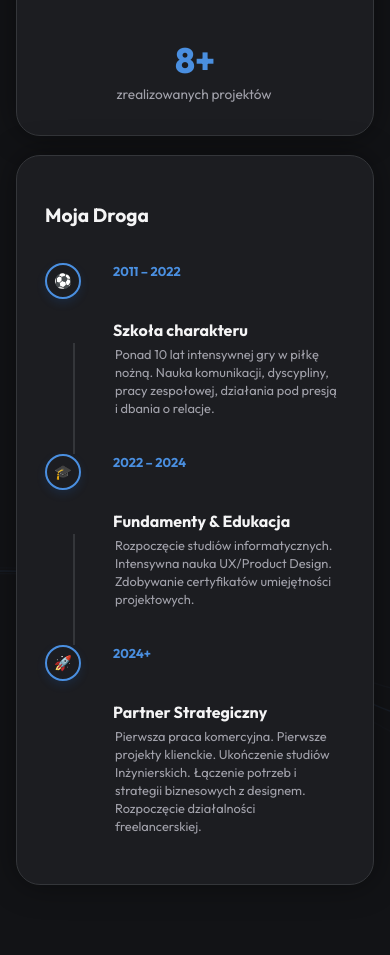
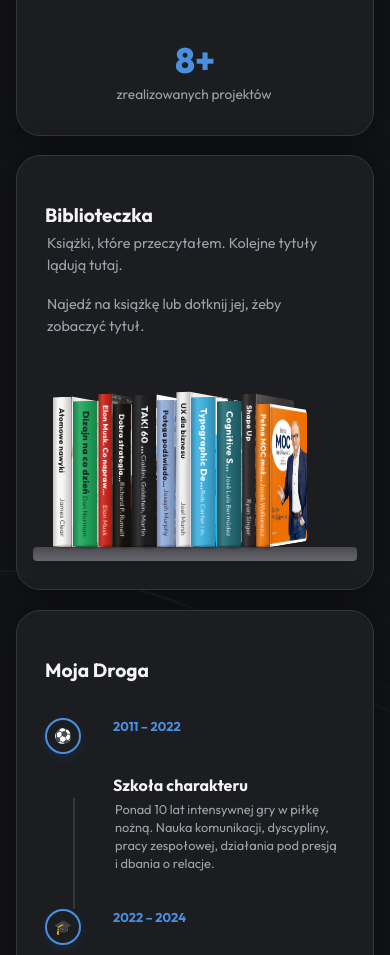
Before and after one commit to marekwietecki/portfolio, a plain HTML site: page o-mnie.html in a window 390 px wide. Shown: the part 1357-2312 px from the top of the page. Drawn offline with nearby package versions, Linux system fonts and the light colour scheme; a web font is replaced by a local one.

Commit message:
About: add bookshelf tile with 3D book mockups
- New tile above "Moja Droga": books built from a cover image only
  (spine, pages and spine colour are generated)
- Standing books on a shelf, lying stacks fill the free space on wide
  screens; on small screens all books stand and scale to fit, no scrolling
- Hover/focus lifts a book and shows title and author
- Books are defined in js/bookshelf.js, covers in assets/about/books/
- PL/EN strings for the tile

Co-Authored-By: Claude Sonnet 5.5 <noreply@anthropic.com>

```diff
--- /dev/null
+++ b/css/bookshelf.css
@@ -0,0 +1,331 @@
+/* ==========================================================================
+   BIBLIOTECZKA (o-mnie) — książki 3D złożone z samej okładki
+   Dane książek: js/bookshelf.js. Tu tylko wygląd.
+   Wymiary w px liczone od jednej zmiennej --bh (wysokość książki).
+   ========================================================================== */
+
+.bento-books {
+  grid-column: span 3;
+  display: grid;
+  grid-template-columns: minmax(200px, 260px) 1fr;
+  gap: 12px 32px;
+  align-items: end;
+  --bh: 196; /* wysokość książki w px (bez jednostki) */
+  --yaw: 64deg; /* kąt ustawienia grzbietów na półce */
+  --lie-tilt: 68deg; /* nachylenie książek leżących */
+}
+
+.books-head h3 {
+  font-size: 1.2rem;
+  color: var(--text-heading);
+  margin-bottom: 6px;
+}
+
+.books-head p {
+  color: var(--text-secondary);
+  font-size: 0.9rem;
+  line-height: 1.5;
+}
+
+.books-caption {
+  margin-top: 18px;
+  min-height: 3.2em;
+  font-size: 0.85rem;
+  color: var(--text-muted);
+}
+
+.books-caption strong {
+  display: block;
+  color: var(--text-heading);
+  font-weight: 600;
+  font-size: 0.95rem;
+}
+
+/* --- PÓŁKA ------------------------------------------------------------ */
+.shelf {
+  position: relative;
+  min-width: 0;
+}
+
+.shelf-scroll {
+  padding: 36px 8px 0; /* góra: zapas na uniesienie książki przy hoverze */
+}
+
+.shelf-row {
+  display: flex;
+  align-items: flex-end;
+  width: 100%;
+  min-height: calc(var(--bh) * 1px);
+  position: relative;
+}
+
+/* stojące: z prawej zapas na okładkę ostatniej książki, która "wystaje" w głąb */
+.group-standing {
+  display: flex;
+  align-items: flex-end;
+  flex: none;
+  padding-right: calc(var(--bh) * 0.36px);
+}
+
+/* leżące stosy wypełniają wolne miejsce po prawej, wyśrodkowane w nim */
+.group-lying {
+  display: flex;
+  align-items: flex-end;
+  gap: calc(var(--bh) * 0.1px);
+  margin-inline: auto;
+}
+
+.shelf-board {
+  height: 14px;
+  margin: 0 -12px;
+  border-radius: 4px;
+  background: linear-gradient(
+    180deg,
+    color-mix(in srgb, var(--text-muted) 38%, var(--bg-card)) 0,
+    color-mix(in srgb, var(--text-muted) 62%, var(--bg-card)) 100%
+  );
+  box-shadow: 0 8px 14px -6px rgb(0 0 0 / 0.35);
+}
+
+/* --- JEDNA KSIĄŻKA (wspólne) ----------------------------------------- */
+.book {
+  --s: 1; /* skala wysokości (lekkie różnice między książkami) */
+  --ar: 0.782; /* proporcje okładki, ustawiane z pliku obrazu */
+  --H: calc(var(--bh) * var(--s) * 1px);
+  --W: calc(var(--H) * var(--ar));
+  --T: calc(var(--t) * var(--bh) / 220 * 1px);
+  --spine: #2b2d33;
+  --spine-ink: #fff;
+  position: relative;
+  flex: none;
+  height: var(--H);
+  outline: none;
+  cursor: default;
+}
+
+.book-box {
+  position: absolute;
+  bottom: 0;
+  width: var(--W);
+  height: var(--H);
+  transform-style: preserve-3d;
+  transition: transform 0.45s cubic-bezier(0.2, 0.8, 0.2, 1);
+}
+
+.face {
+  position: absolute;
+  backface-visibility: hidden;
+}
+
+.f-front {
+  inset: 0;
+  transform: translateZ(calc(var(--T) / 2));
+  background: var(--cover) center / cover no-repeat, #ddd;
+  border-radius: 2px 5px 5px 2px;
+}
+
+/* zagłębienie przy grzbiecie + delikatny połysk */
+.f-front::after {
+  content: "";
+  position: absolute;
+  inset: 0;
+  border-radius: inherit;
+  background:
+    linear-gradient(
+      90deg,
+      rgb(0 0 0 / 0.28) 0,
+      rgb(255 255 255 / 0.16) 2.2%,
+      rgb(0 0 0 / 0.1) 4%,
+      transparent 9%
+    ),
+    linear-gradient(115deg, rgb(255 255 255 / 0.14), transparent 40%);
+}
+
+.f-back {
+  inset: 0;
+  transform: rotateY(180deg) translateZ(calc(var(--T) / 2));
+  background: var(--spine);
+  border-radius: 5px 2px 2px 5px;
+}
+
+.f-spine {
+  width: var(--T);
+  height: 100%;
+  left: calc((var(--W) - var(--T)) / 2);
+  transform: rotateY(-90deg) translateZ(calc(var(--W) / 2));
+  background:
+    linear-gradient(
+      90deg,
+      rgb(0 0 0 / 0.22),
+      rgb(255 255 255 / 0.1) 28%,
+      transparent 55%,
+      rgb(0 0 0 / 0.2)
+    ),
+    var(--spine);
+  color: var(--spine-ink);
+  display: flex;
+  align-items: center;
+  justify-content: space-between;
+  flex-direction: column;
+  padding: calc(var(--H) * 0.07) 0;
+  overflow: hidden;
+}
+
+.spine-title {
+  writing-mode: vertical-rl;
+  font-weight: 700;
+  font-size: clamp(8px, calc(var(--T) * 0.36), 14px);
+  letter-spacing: 0.02em;
+  line-height: 1;
+  max-height: 72%;
+  white-space: nowrap;
+  overflow: hidden;
+  text-overflow: ellipsis;
+}
+
+.spine-author {
+  writing-mode: vertical-rl;
+  font-size: clamp(7px, calc(var(--T) * 0.26), 10px);
+  opacity: 0.75;
+  white-space: nowrap;
+  line-height: 1;
+}
+
+.f-pages,
+.f-top,
+.f-bottom {
+  background:
+    repeating-linear-gradient(
+      90deg,
+      rgb(0 0 0 / 0.07) 0 1px,
+      transparent 1px 3px
+    ),
+    #efe8d8;
+}
+
+.f-pages {
+  width: var(--T);
+  height: 100%;
+  left: calc((var(--W) - var(--T)) / 2);
+  transform: rotateY(90deg) translateZ(calc(var(--W) / 2));
+  background:
+    repeating-linear-gradient(
+      0deg,
+      rgb(0 0 0 / 0.07) 0 1px,
+      transparent 1px 3px
+    ),
+    #efe8d8;
+}
+
+.f-top,
+.f-bottom {
+  width: 100%;
+  height: var(--T);
+  top: calc((var(--H) - var(--T)) / 2);
+}
+
+.f-top {
+  transform: rotateX(90deg) translateZ(calc(var(--H) / 2));
+}
+
+.f-bottom {
+  transform: rotateX(-90deg) translateZ(calc(var(--H) / 2));
+}
+
+/* --- KSIĄŻKI STOJĄCE -------------------------------------------------- */
+.book.standing {
+  width: calc(var(--T) * sin(var(--yaw)) + 1px);
+  perspective: 900px;
+  perspective-origin: 0 50%;
+}
+
+.book.standing .book-box {
+  left: calc(var(--T) * sin(var(--yaw)) / 2);
+  transform-origin: 0 50%;
+  transform: rotateY(var(--yaw));
+}
+
+.book.standing::after {
+  /* cień przy podłożu */
+  content: "";
+  position: absolute;
+  left: 0;
+  right: -6px;
+  bottom: -3px;
+  height: 6px;
+  background: radial-gradient(
+    ellipse at center,
+    rgb(0 0 0 / 0.35),
+    transparent 70%
+  );
+  pointer-events: none;
+}
+
+.book.standing:hover,
+.book.standing:focus-visible {
+  z-index: 3;
+}
+
+.book.standing:hover .book-box,
+.book.standing:focus-visible .book-box {
+  transform: translateY(-14px) rotateY(calc(var(--yaw) - 26deg));
+}
+
+.book:focus-visible .face.f-front {
+  outline: 2px solid var(--accent);
+  outline-offset: 2px;
+}
+
+/* --- KSIĄŻKI LEŻĄCE (stos po prawej) --------------------------------- */
+.lying-stack {
+  position: relative;
+  flex: none;
+  width: calc(var(--bh) * 0.95px);
+  height: calc(var(--bh) * 0.62px);
+  perspective: 1100px;
+  perspective-origin: 50% -40%;
+}
+
+.book.lying {
+  position: absolute;
+  left: 50%;
+  bottom: 0;
+  width: 0;
+  height: 0;
+  /* środek książki leży na grzbiecie książki poniżej (--below = jej grubość) */
+  --lift: calc((var(--below, 0) + var(--t) / 2) * var(--bh) / 220 * 1px);
+}
+
+.book.lying .book-box {
+  left: calc(var(--W) / -2);
+  bottom: calc(var(--H) * -0.5 * (1 - cos(var(--lie-tilt))));
+  transform-origin: 50% 50%;
+  transform: rotateX(var(--lie-tilt)) rotateZ(var(--rz, 0deg))
+    translateZ(var(--lift, 0px));
+}
+
+.book.lying:hover .book-box,
+.book.lying:focus-visible .book-box {
+  transform: rotateX(var(--lie-tilt)) rotateZ(var(--rz, 0deg))
+    translateZ(calc(var(--lift, 0px) + 14px));
+}
+
+.book.lying:hover,
+.book.lying:focus-visible {
+  z-index: 3;
+}
+
+@media (prefers-reduced-motion: reduce) {
+  .book-box {
+    transition: none;
+  }
+}
+
+/* --- MOBILE ------------------------------------------------------------ */
+@media (max-width: 768px) {
+  .bento-books {
+    grid-column: span 1;
+    grid-template-columns: 1fr;
+    --bh: 150;
+  }
+}
--- /dev/null
+++ b/js/bookshelf.js
@@ -0,0 +1,226 @@
+/* ==========================================================================
+   BIBLIOTECZKA — dodawanie książki = jeden wpis w tablicy BOOKS.
+   Potrzebna jest tylko okładka (plik w assets/about/books/); grzbiet,
+   tył, strony i kolor grzbietu generują się same.
+
+   cover   ścieżka do okładki
+   title   tytuł (pełny, pokazuje się pod półką)
+   author  autor
+   short   (opcjonalnie) krótszy tytuł na grzbiet
+   size    "thin" | "medium" | "thick" — grubość książki
+   lying   true = leży na stosie obok półki (najlepiej max 2)
+   spine   (opcjonalnie) kolor grzbietu, np. "#1e6ed6"; domyślnie z okładki
+   ========================================================================== */
+(function () {
+  "use strict";
+
+  var P = "/assets/about/books/";
+  var BOOKS = [
+    { cover: P + "atomowe-nawyki.webp", title: "Atomowe nawyki", author: "James Clear", size: "medium" },
+    { cover: P + "dizajn-na-co-dzien.webp", title: "Dizajn na co dzień", author: "Don Norman", size: "thick", spine: "#1fa55a" },
+    { cover: P + "elon-musk-co-naprawde-mysli.webp", title: "Elon Musk. Co naprawdę myśli", short: "Elon Musk. Co naprawdę myśli", author: "Elon Musk", size: "thin", spine: "#c9271d" },
+    { cover: P + "dobra-strategia-zla-strategia.webp", title: "Dobra strategia, zła strategia", short: "Dobra strategia zła strategia", author: "Richard P. Rumelt", size: "medium", spine: "#17130f" },
+    { cover: P + "tak-60-sekretow-perswazji.webp", title: "TAK! 60 sekretów nauki perswazji", short: "TAK! 60 sekretów nauki perswazji", author: "Cialdini, Goldstein, Martin", size: "thick", spine: "#1e1e20" },
+    { cover: P + "potega-podswiadomosci.webp", title: "Potęga podświadomości", author: "Joseph Murphy", size: "medium" },
+    { cover: P + "ux-dla-biznesu.webp", title: "UX dla biznesu", author: "Joel Marsh", size: "thin" },
+    { cover: P + "typographic-design.webp", title: "Typographic Design: Form and Communication", short: "Typographic Design", author: "Rob Carter i in.", size: "thick" },
+    { cover: P + "cognitive-science.webp", title: "Cognitive Science", author: "José Luis Bermúdez", size: "thick", lying: true },
+    { cover: P + "shape-up.webp", title: "Shape Up", author: "Ryan Singer", size: "thin", lying: true },
+    { cover: P + "pelna-moc-mozliwosci.webp", title: "Pełna MOC możliwości", author: "Jacek Walkiewicz", size: "thin", lying: true },
+  ];
+
+  // Grubość (px przy wysokości 220) i lekkie różnice wysokości — celowo subtelne.
+  var THICKNESS = { thin: 22, medium: 30, thick: 40 };
+  var HEIGHTS = [1, 0.97, 1.02, 0.95, 1.01, 0.98, 1.03];
+
+  var root = document.getElementById("bookshelf");
+  if (!root) return;
+  var row = root.querySelector(".shelf-row");
+  var caption = document.getElementById("booksCaption");
+  var hintEl = caption && caption.querySelector(".books-hint");
+  var detailEl = caption && caption.querySelector(".books-detail");
+
+  // Wczytuje okładkę raz: proporcje + kolor grzbietu z lewej krawędzi obrazu.
+  var cache = {};
+  function loadCover(url) {
+    if (cache[url]) return cache[url];
+    cache[url] = new Promise(function (resolve) {
+      var img = new Image();
+      img.onload = function () {
+        var info = { ar: img.naturalWidth / img.naturalHeight, spine: null, ink: "#fff" };
+        try {
+          var c = document.createElement("canvas");
+          c.width = 4;
+          c.height = 24;
+          var ctx = c.getContext("2d", { willReadFrequently: true });
+          // lewa krawędź okładki (ok. 3% szerokości) → średni kolor
+          ctx.drawImage(img, 0, 0, img.naturalWidth * 0.03, img.naturalHeight, 0, 0, 4, 24);
+          var d = ctx.getImageData(0, 0, 4, 24).data;
+          var r = 0, g = 0, b = 0, n = d.length / 4;
+          for (var i = 0; i < d.length; i += 4) { r += d[i]; g += d[i + 1]; b += d[i + 2]; }
+          r = Math.round(r / n); g = Math.round(g / n); b = Math.round(b / n);
+          info.spine = "rgb(" + r + "," + g + "," + b + ")";
+          var lum = (0.299 * r + 0.587 * g + 0.114 * b) / 255;
+          info.ink = lum > 0.6 ? "#1c1d21" : "#fff";
+        } catch (e) {
+          /* canvas zablokowany (np. file://) → kolor domyślny z CSS */
+        }
+        resolve(info);
+      };
+      img.onerror = function () { resolve({ ar: 0.75, spine: null, ink: "#fff" }); };
+      img.src = url;
+    });
+    return cache[url];
+  }
+
+  function face(cls) {
+    var el = document.createElement("div");
+    el.className = "face " + cls;
+    return el;
+  }
+
+  function buildBook(data, opts) {
+    var el = document.createElement("div");
+    el.className = "book " + (opts.lying ? "lying" : "standing");
+    el.tabIndex = 0;
+    el.setAttribute("role", "listitem");
+    el.setAttribute("aria-label", data.title + " — " + data.author);
+
+    var t = THICKNESS[data.size] || THICKNESS.medium;
+    el.style.setProperty("--t", t);
+    el.style.setProperty("--cover", "url('" + data.cover + "')");
+    if (opts.scale) el.style.setProperty("--s", opts.scale);
+    if (opts.lying) {
+      el.style.setProperty("--below", opts.below || 0);
+      el.style.setProperty("--rz", opts.rz + "deg");
+    }
+
+    var box = document.createElement("div");
+    box.className = "book-box";
+    var front = face("f-front");
+    var back = face("f-back");
+    var spine = face("f-spine");
+    var pages = face("f-pages");
+    var top = face("f-top");
+    var bottom = face("f-bottom");
+
+    var title = document.createElement("span");
+    title.className = "spine-title";
+    title.textContent = data.short || data.title;
+    var author = document.createElement("span");
+    author.className = "spine-author";
+    author.textContent = data.author;
+    spine.appendChild(title);
+    spine.appendChild(author);
+
+    [front, back, spine, pages, top, bottom].forEach(function (f) { box.appendChild(f); });
+    el.appendChild(box);
+
+    loadCover(data.cover).then(function (info) {
+      el.style.setProperty("--ar", info.ar);
+      el.style.setProperty("--spine", data.spine || info.spine || "#2b2d33");
+      el.style.setProperty("--spine-ink", info.ink);
+    });
+
+    function show() {
+      if (!detailEl) return;
+      detailEl.textContent = "";
+      var s = document.createElement("strong");
+      s.textContent = data.title;
+      detailEl.appendChild(s);
+      detailEl.appendChild(document.createTextNode(data.author));
+      detailEl.hidden = false;
+      if (hintEl) hintEl.hidden = true;
+    }
+    function reset() {
+      if (detailEl) detailEl.hidden = true;
+      if (hintEl) hintEl.hidden = false;
+    }
+    el.addEventListener("mouseenter", show);
+    el.addEventListener("focus", show);
+    el.addEventListener("mouseleave", reset);
+    el.addEventListener("blur", reset);
+    return el;
+  }
+
+  var STACK_SIZE = 2; // ile leżących książek na jednym stosie
+  var TILTS = [-4, 7];
+  var MIN_WIDE = 0.85; // poniżej tej skali układ szeroki ustępuje kompaktowemu
+  var MIN_BH = 90;
+
+  var standing = BOOKS.filter(function (b) { return !b.lying; });
+  var lying = BOOKS.filter(function (b) { return b.lying; });
+  var mode = "";
+  var baseBh = 0;
+
+  function setBh(v) { root.style.setProperty("--bh", v); }
+
+  // Układ szeroki: stojące po lewej, leżące stosy wypełniają wolne miejsce.
+  // Układ kompaktowy (mały ekran): wszystkie książki stoją, bez przewijania.
+  function render(m) {
+    row.textContent = "";
+    var gs = document.createElement("div");
+    gs.className = "group-standing";
+    var list = m === "wide" ? standing : standing.concat(lying);
+    list.forEach(function (b, i) {
+      gs.appendChild(buildBook(b, { scale: HEIGHTS[i % HEIGHTS.length] }));
+    });
+    row.appendChild(gs);
+
+    if (m === "wide" && lying.length) {
+      var gl = document.createElement("div");
+      gl.className = "group-lying";
+      for (var i = 0; i < lying.length; i += STACK_SIZE) {
+        var stack = document.createElement("div");
+        stack.className = "lying-stack";
+        var below = 0;
+        lying.slice(i, i + STACK_SIZE).forEach(function (b, j) {
+          stack.appendChild(buildBook(b, { lying: true, below: below, rz: TILTS[(i + j) % TILTS.length] }));
+          below += THICKNESS[b.size] || THICKNESS.medium;
+        });
+        gl.appendChild(stack);
+      }
+      row.appendChild(gl);
+    }
+    mode = m;
+  }
+
+  function needed() {
+    var w = 0;
+    Array.prototype.forEach.call(row.children, function (g) { w += g.getBoundingClientRect().width; });
+    return w + (row.children.length > 1 ? 24 : 0);
+  }
+
+  function fit() {
+    var avail = row.clientWidth;
+    if (!avail) return;
+    root.style.removeProperty("--bh");
+    baseBh = parseFloat(getComputedStyle(root).getPropertyValue("--bh")) || 196;
+
+    // 1) szeroki układ, ewentualnie lekko pomniejszony
+    if (lying.length) {
+      if (mode !== "wide") render("wide");
+      var k = avail / needed();
+      if (k >= MIN_WIDE) { setBh(Math.min(baseBh, Math.floor(baseBh * Math.min(k, 1)))); return; }
+    }
+    // 2) kompaktowy: wszystkie stoją, skala tak, żeby się zmieściły
+    if (mode !== "compact") render("compact");
+    var kc = avail / needed();
+    setBh(Math.max(MIN_BH, Math.floor(baseBh * Math.min(kc, 1))));
+  }
+
+  fit();
+  var raf = 0;
+  function schedule() {
+    cancelAnimationFrame(raf);
+    raf = requestAnimationFrame(fit);
+  }
+  if (window.ResizeObserver) {
+    new ResizeObserver(schedule).observe(row);
+  } else {
+    window.addEventListener("resize", schedule);
+  }
+
+  var count = document.getElementById("booksCount");
+  if (count) count.textContent = BOOKS.length;
+})();
--- a/o-mnie.html
+++ b/o-mnie.html
@@ -114,6 +114,7 @@
     />
     <script src="https://cdn.jsdelivr.net/npm/lightbox2@2/dist/js/lightbox-plus-jquery.min.js"></script>
     <link rel="stylesheet" href="/css/style.css" />
+    <link rel="stylesheet" href="/css/bookshelf.css" />
     <style>
       /* ==========================================================================
    PAGE SPECIFIC STYLES — ABOUT / BENTO GRID & TIMELINE
@@ -1472,6 +1473,28 @@
           </div>
         </div>
 
+        <!-- KAFEL: BIBLIOTECZKA (książki z js/bookshelf.js) -->
+        <div class="bento-card bento-books" id="bookshelf">
+          <div class="books-head">
+            <h3 data-i18n="about_books_title">Biblioteczka</h3>
+            <p data-i18n="about_books_sub">
+              Książki, które przeczytałem. Kolejne tytuły lądują tutaj.
+            </p>
+            <p class="books-caption" id="booksCaption" aria-live="polite">
+              <span class="books-hint" data-i18n="about_books_hint"
+                >Najedź na książkę lub dotknij jej, żeby zobaczyć tytuł.</span
+              >
+              <span class="books-detail" hidden></span>
+            </p>
+          </div>
+          <div class="shelf">
+            <div class="shelf-scroll">
+              <div class="shelf-row" role="list"></div>
+            </div>
+            <div class="shelf-board" aria-hidden="true"></div>
+          </div>
+        </div>
+
         <!-- KAFEL 5: KOMPAKTOWA OŚ CZASU (MOJA DROGA) -->
         <div class="bento-card bento-timeline">
           <div class="timeline-header">
@@ -2176,6 +2199,7 @@
         [".gridGallery .galleryItem"]
       );
     </script>
+    <script src="js/bookshelf.js"></script>
     <script src="js/header.js"></script>
     <script src="js/settings.js"></script>
     <script src="js/cursor.js"></script>
```
Also changed, not shown: assets/about/books/atomowe-nawyki.webp (added), assets/about/books/cognitive-science.webp (added), assets/about/books/dizajn-na-co-dzien.webp (added), assets/about/books/dobra-strategia-zla-strategia.webp (added), assets/about/books/elon-musk-co-naprawde-mysli.webp (added), assets/about/books/pelna-moc-mozliwosci.webp (added), assets/about/books/potega-podswiadomosci.webp (added), assets/about/books/shape-up.webp (added), assets/about/books/tak-60-sekretow-perswazji.webp (added), assets/about/books/typographic-design.webp (added), assets/about/books/ux-dla-biznesu.webp (added), js/translations.js.
